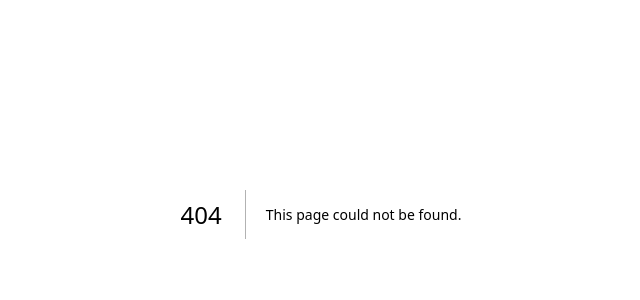
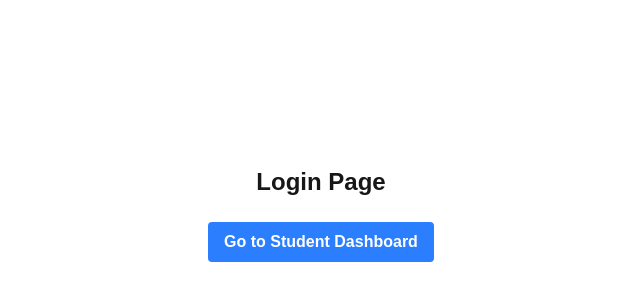
Before and after one commit to Lee-RoyDobson/Team-Project-Enki, a Next.js app in the folder enki/: page /login in a window 1280 px wide. Before the commit this address had no page. Shown: the part 186-486 px from the top of the page, without its empty margins (319-959 px from the left). Built offline with nearby package versions, Linux system fonts and the light colour scheme.

Commit message:
Created basic site structure with placeholder pages

```diff
--- /dev/null
+++ b/enki/src/app/login/page.tsx
@@ -0,0 +1,26 @@
+'use client'
+
+import { useRouter } from 'next/navigation'
+import React from 'react'
+
+export default function LoginPage() {
+  const router = useRouter()
+
+  const handleGoToDashboard = () => {
+    router.push('/student/dashboard')
+  }
+
+  return (
+    <div className="flex min-h-screen flex-col items-center justify-center p-4">
+      <h1 className="mb-6 text-2xl font-bold">Login Page</h1>
+
+      {/* Dashboard navigation button */}
+      <button
+        onClick={handleGoToDashboard}
+        className="rounded bg-blue-500 px-4 py-2 font-bold text-white hover:bg-blue-700"
+      >
+        Go to Student Dashboard
+      </button>
+    </div>
+  )
+}
--- a/enki/src/app/page.tsx
+++ b/enki/src/app/page.tsx
@@ -106,7 +106,7 @@ export default function Home() {
         </p>
 
         <div className="mt-8">
-          <Link href="/chat_test">
+          <Link href="/login">
             <button className="px-6 py-3 rounded-full bg-blue-600 text-white hover:bg-blue-700 transition-colors duration-200 shadow-lg cursor-pointer">
               Get Started
             </button>
--- /dev/null
+++ b/enki/src/app/student/dashboard/page.tsx
@@ -0,0 +1,26 @@
+'use client'
+
+import { useRouter } from 'next/navigation'
+import React from 'react'
+
+export default function StudentDashboard() {
+  const router = useRouter()
+
+  const handleGoToChatTest = () => {
+    router.push('/chat_test')
+  }
+
+  return (
+    <div className="flex min-h-screen flex-col items-center justify-center p-4">
+      <h1 className="mb-6 text-2xl font-bold">Student Dashboard</h1>
+
+      {/* Chat Test navigation button */}
+      <button
+        onClick={handleGoToChatTest}
+        className="rounded bg-blue-500 px-4 py-2 font-bold text-white hover:bg-blue-700"
+      >
+        Go to Chat Test
+      </button>
+    </div>
+  )
+}
```
